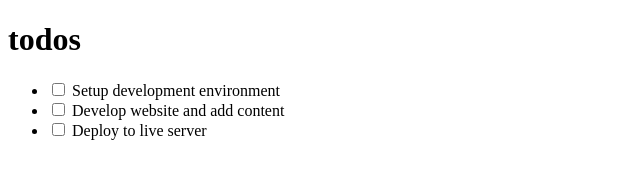
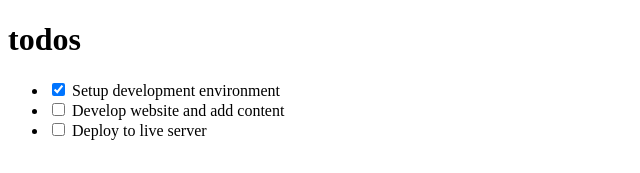
Before and after one commit to GabrielMcHugh/Basic-React-To-dos, a React (Create React App) app: page / in a window 1280 px wide. Shown: the top 173 px of the page, without its empty margins (0-640 px from the left). Built offline with nearby package versions, Linux system fonts and the light colour scheme.

Commit message:
added onChange handler to checkboxes which calls function passed from Container

```diff
--- a/src/components/TodoContainer.js
+++ b/src/components/TodoContainer.js
@@ -23,12 +23,19 @@ class TodoContainer extends React.Component {
     ]
   };
 
+  handleChange = () => {
+    console.log("clicked")
+  }
+
   render() {
     return (
-    <div>
-      <Header />
-      <TodosList todos={this.state.todos} />
-    </div>
+      <div>
+        <Header />
+        <TodosList
+          todos={this.state.todos}
+          handleChangeProps={this.handleChange}
+        />
+      </div>
     )
   }
 }
--- a/src/components/TodoItem.js
+++ b/src/components/TodoItem.js
@@ -4,7 +4,11 @@ class TodoItem extends React.Component {
   render() {
     return (
       <li>
-        <input type="checkbox" /> {this.props.todo.title}
+        <input
+          type="checkbox"
+          checked={this.props.todo.completed}
+          onChange={() => this.props.handleChangeProps()}
+        /> {this.props.todo.title}
       </li>
     )
   }
--- a/src/components/TodosList.js
+++ b/src/components/TodosList.js
@@ -6,7 +6,11 @@ class TodosList extends React.Component {
         return (
             <ul>
                 {this.props.todos.map(todo => (
-          <TodoItem key={todo.id} todo={todo} />
+                    <TodoItem
+                        key={todo.id}
+                        todo={todo}
+                        handleChangeProps={this.props.handleChangeProps}
+                    />
                 ))}
             </ul>
         )
```
Lines whose indentation alone changed are shown as unchanged.
